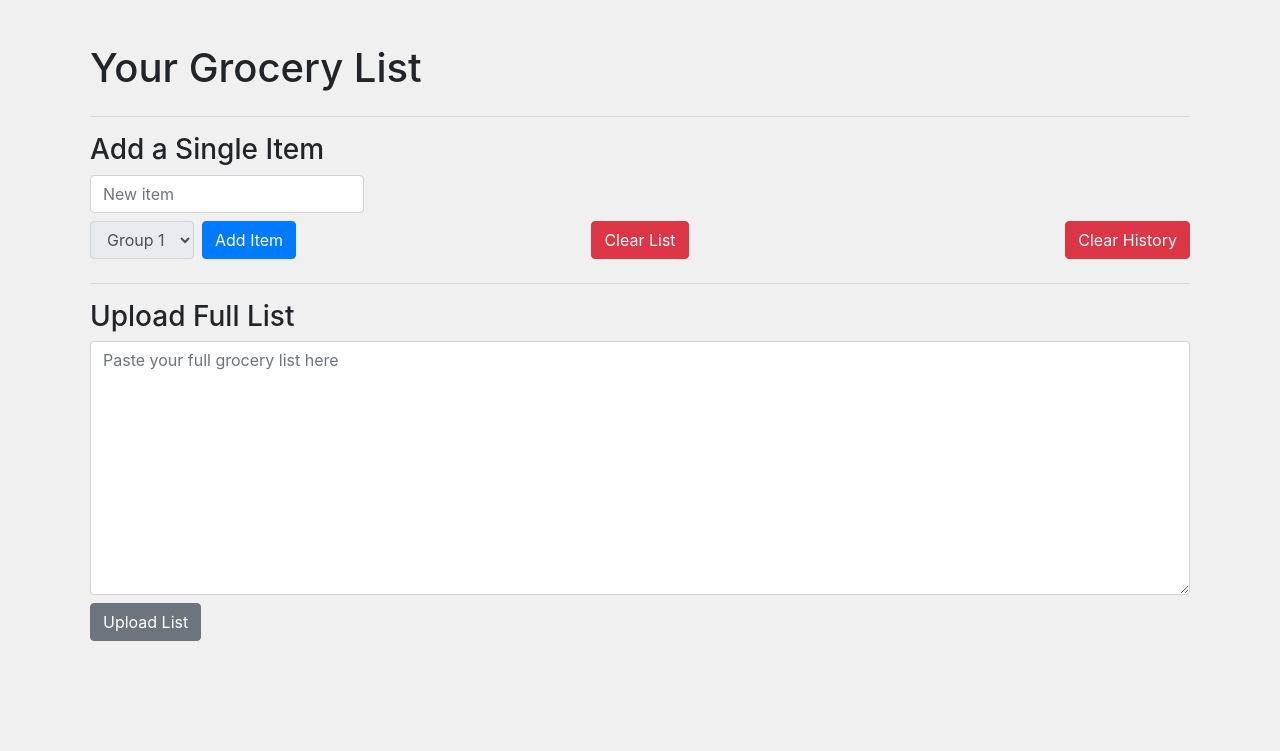
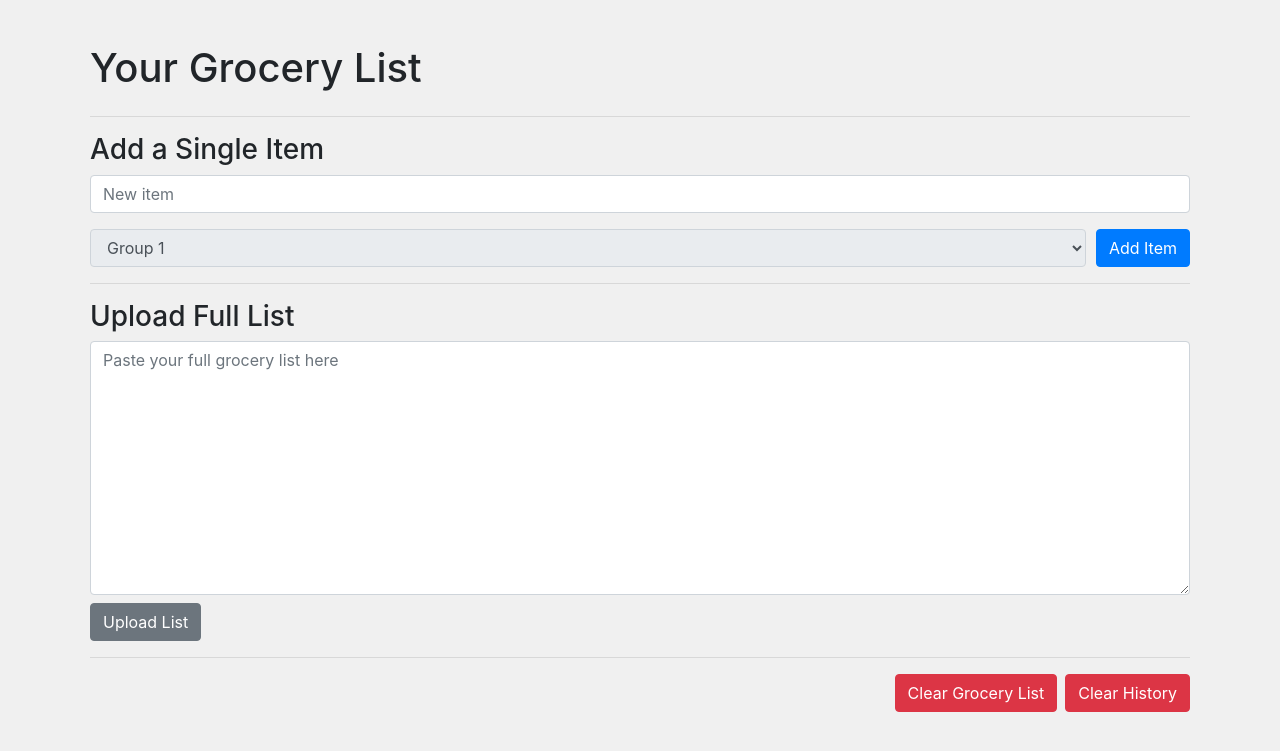
Before and after one commit to NoctemApple/groceryorgan, a Django app: page / in a window 1280 px wide. Shown: the top 751 px of the page. Run offline with Django 5.2, Linux system fonts and the light colour scheme; some libraries are stand-ins or nearby versions.

Commit message:
🎨 Better structure etc

```diff
--- a/grocery/templates/grocery/index.html
+++ b/grocery/templates/grocery/index.html
@@ -40,44 +40,24 @@
       {% endfor %}
     </ul>
     <hr>
-        <div class="row align-items-end">
-            <!-- Add Single Item Form -->
-            <div class="col-4">
-                <h3>Add a Single Item</h3>
-                <form action="{% url 'add_item' %}" method="post" class="form-inline">
-                    {% csrf_token %}
-                    <input type="text" name="item" class="form-control mr-2 mb-2" placeholder="New item" required>
-                    <select name="group" class="form-control mr-2 mb-2" {% if grocery_list|length == 0 %} disabled {% endif %}>
-                        {% for group in group_options %}
-                            <option value="{{ group }}">Group {{ group|add:1 }}</option>
-                        {% endfor %}
-                    </select>
-                    <button type="submit" class="btn btn-primary mb-2">Add Item</button>
-                </form>
-            </div>
-            <!-- Clear Grocery List Button -->
-            <div class="col-4 d-flex align-items-end justify-content-center">
-                <form action="{% url 'clear_list' %}" method="post">
-                    {% csrf_token %}
-                    <button type="submit" class="btn btn-danger mb-2">Clear List</button>
-                </form>
-            </div>
-            <!-- Clear History Button -->
-            <div class="col-4 d-flex align-items-end justify-content-end">
-                <form action="{% url 'clear_history' %}" method="post">
-                    {% csrf_token %}
-                    <button type="submit" class="btn btn-danger mb-2">Clear History</button>
-                </form>
-            </div>
-        </div>
+
+    <!-- Include Add Single Item Controls -->
+    {% include 'grocery/partials/controls.html' %}
+
     <hr>
+    <!-- Upload Full List Section -->
     <h3>Upload Full List</h3>
     <form action="{% url 'upload_list' %}" method="post">
       {% csrf_token %}
       <textarea name="raw_text" class="form-control" rows="10" placeholder="Paste your full grocery list here"></textarea>
       <button type="submit" class="btn btn-secondary mt-2">Upload List</button>
     </form>
+
+    <hr>
+    <!-- Include Clear Buttons at the very bottom -->
+    {% include 'grocery/partials/clear.html' %}
   </div>
+
   <script src="https://stackpath.bootstrapcdn.com/bootstrap/4.5.2/js/bootstrap.bundle.min.js"></script>
   <script>
     $(document).ready(function(){
--- /dev/null
+++ b/grocery/templates/grocery/partials/clear.html
@@ -0,0 +1,12 @@
+<div class="row mt-3">
+    <div class="col d-flex justify-content-end">
+      <form action="{% url 'clear_list' %}" method="post" class="mr-2">
+        {% csrf_token %}
+        <button type="submit" class="btn btn-danger">Clear Grocery List</button>
+      </form>
+      <form action="{% url 'clear_history' %}" method="post">
+        {% csrf_token %}
+        <button type="submit" class="btn btn-danger">Clear History</button>
+      </form>
+    </div>
+  </div>
--- /dev/null
+++ b/grocery/templates/grocery/partials/controls.html
@@ -0,0 +1,25 @@
+<div class="row mt-3">
+    <div class="col">
+      <h3>Add a Single Item</h3>
+      <!-- New Item Input Row -->
+      <form action="{% url 'add_item' %}" method="post">
+        {% csrf_token %}
+        <div class="form-group">
+          <input type="text" name="item" class="form-control" placeholder="New item" required>
+        </div>
+        <!-- Group Dropdown and Add Button Row -->
+        <div class="form-row">
+          <div class="col">
+            <select name="group" class="form-control" {% if grocery_list|length == 0 %}disabled{% endif %}>
+              {% for group in group_options %}
+                <option value="{{ group }}">Group {{ group|add:1 }}</option>
+              {% endfor %}
+            </select>
+          </div>
+          <div class="col-auto">
+            <button type="submit" class="btn btn-primary">Add Item</button>
+          </div>
+        </div>
+      </form>
+    </div>
+  </div>
--- a/grocery/views.py
+++ b/grocery/views.py
@@ -186,10 +186,6 @@ def index(request):
     })
 
 def add_item(request):
-    """
-    Handles adding a single item to the grocery list.
-    Reads the selected group from the form.
-    """
     if request.method == 'POST':
         new_item = request.POST.get('item')
         group = request.POST.get('group')
--- a/groceryorgan/settings.py
+++ b/groceryorgan/settings.py
@@ -26,7 +26,7 @@ SECRET_KEY = config('SECRET_KEY')
 # SECURITY WARNING: don't run with debug turned on in production!
 DEBUG = True
 
-ALLOWED_HOSTS = []
+ALLOWED_HOSTS = ['*']
 
 
 # Application definition
```
Lines whose indentation alone changed are shown as unchanged.
